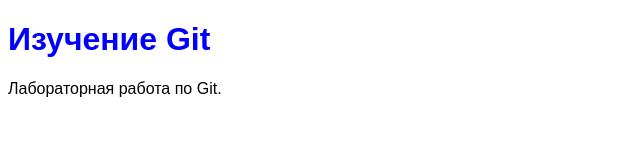
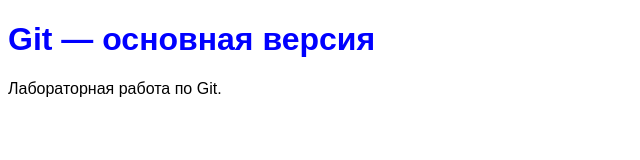
Before and after one commit to Viacheslav-Sasov/git-lab-25, a plain HTML site: page index.html in a window 1280 px wide. Shown: the whole page, without its empty margins (0-640 px from the left). Drawn offline with Linux system fonts and the light colour scheme.

Commit message:
Update heading in main

```diff
--- a/index.html
+++ b/index.html
@@ -6,7 +6,7 @@
     <link rel="stylesheet" href="style.css">
 </head>
 <body>
-    <h1>Изучение Git</h1>
+    <h1>Git — основная версия</h1>
     <p>Лабораторная работа по Git.</p>
 </body>
 </html>
```
